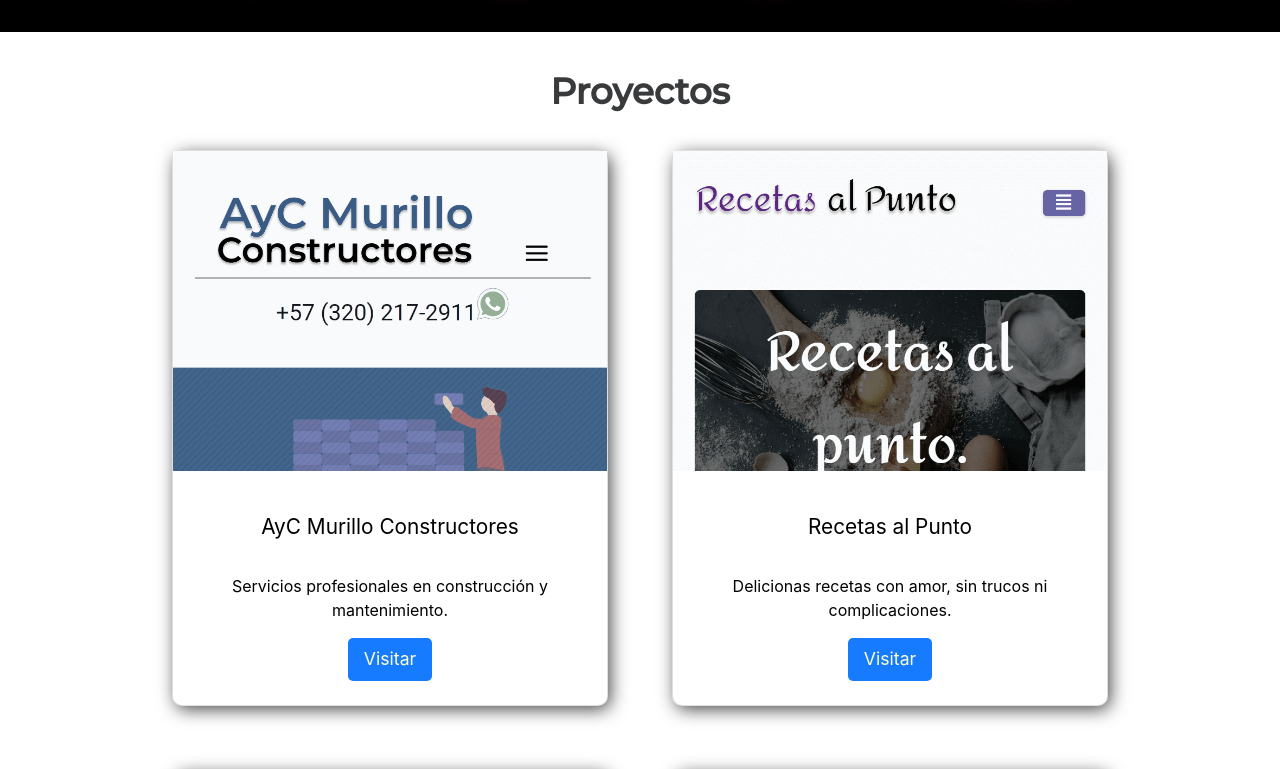
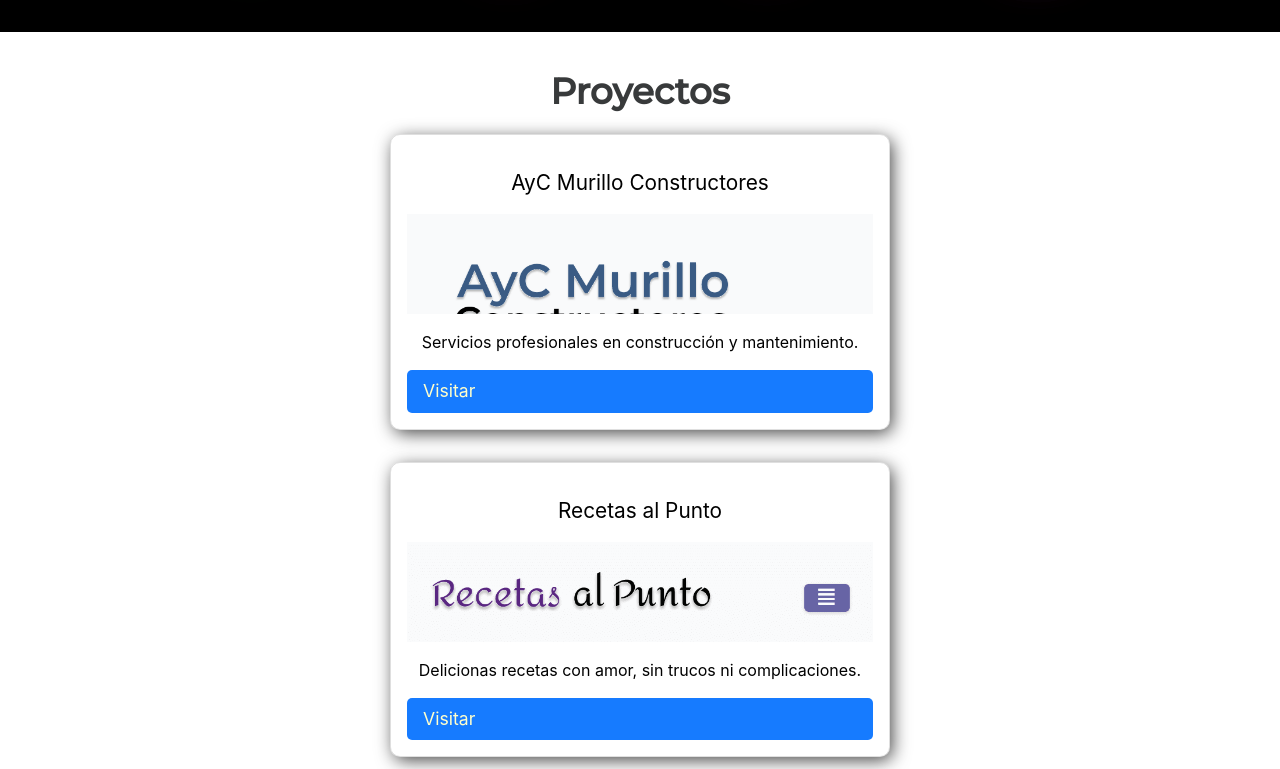
Before and after one commit to odpinerosh/odph.github.io, a React (Create React App) app: page / in a window 1280 px wide. Shown: the part 1220-1989 px from the top of the page. Built offline with nearby package versions, Linux system fonts and the light colour scheme; grey boxes are pictures that could not be loaded.

Commit message:
implement css clamp()

```diff
--- a/src/components/Card/Card.css
+++ b/src/components/Card/Card.css
@@ -2,13 +2,15 @@
     border-radius: 10px;
     border: 1px solid rgba(0,0,0,.125);
     box-shadow: 3px 4px 18px -1px rgb(0 0 0 / 75%);
-    flex: 1 1 320px;
-    margin: 2rem;
-    width: 320px;
+    width: clamp(45ch, 50%, 75ch);
+    display: flex;
+    flex-direction: column;
+    padding: 1rem;
+    margin: 1rem;
 }
 
 .card-img {
-    height: 40vh;
+    height: 100px;
     width: 100%;
     overflow: hidden;
     filter: grayscale(60%);
--- a/src/components/Card/Card.js
+++ b/src/components/Card/Card.js
@@ -6,14 +6,12 @@ const Card = (props) => {
 
     return (
         <div className="single-card">
+            <h3 className="pro-title">{props.pname}</h3>
             <div className = "card-img">
                 <img src={props.pimg} alt={props.pname} />
             </div>
-            <div className="card-body">
-                <h3 className="pro-title">{props.pname}</h3>
-                <p className="pro-desc">{props.ptext}</p>
-                <Button caption="Visitar" url={props.purl}/>
-            </div>
+            <p className="pro-desc">{props.ptext}</p>
+            <Button caption="Visitar" url={props.purl}/>
         </div>
     );
 }
```
